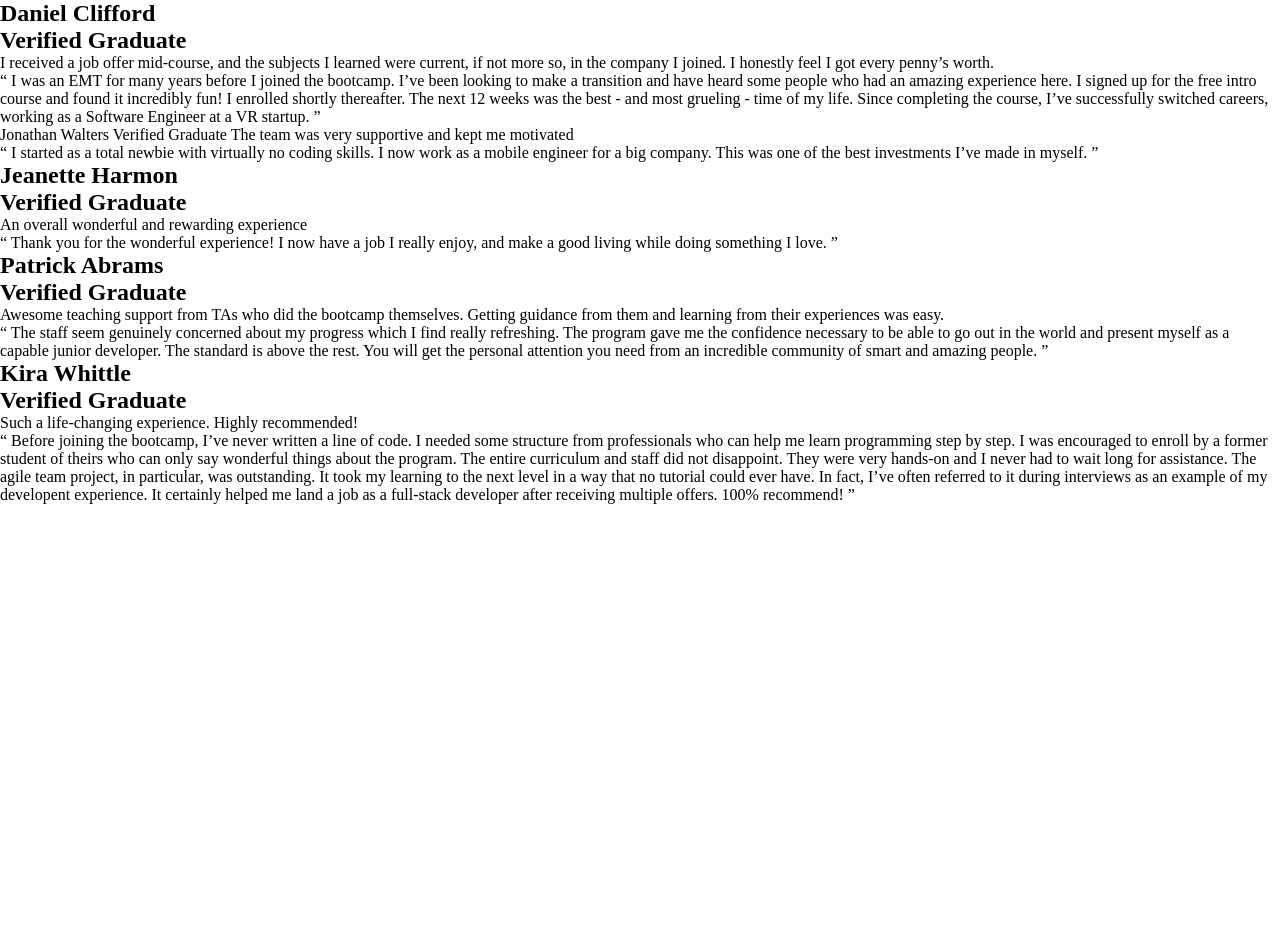
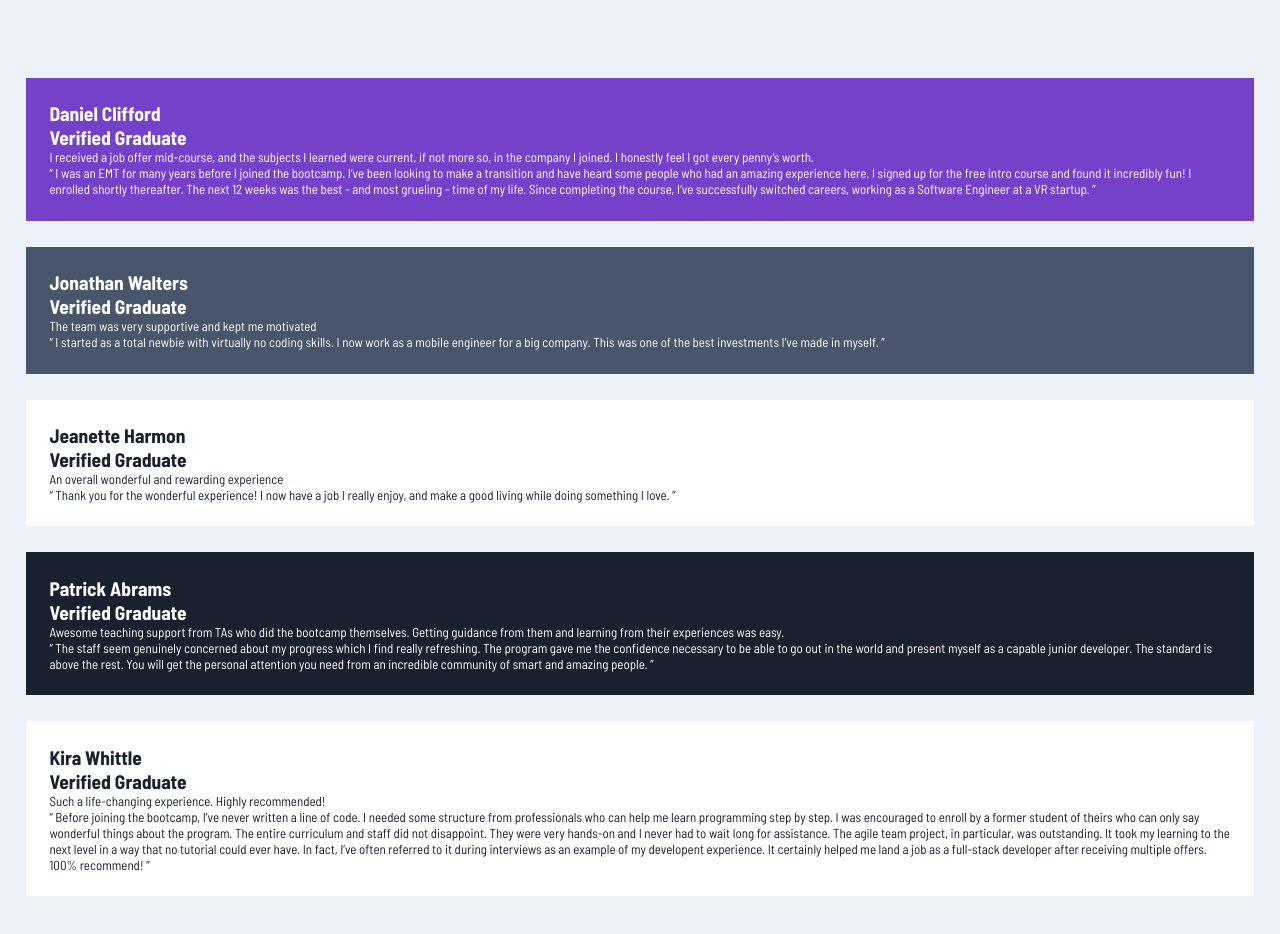
Before and after one commit to rckash/testimonials-grid-section, a plain HTML site: page index.html in a window 1280 px wide. Before the commit the page ends 800 px from the top, so only its background shows below. Drawn offline with Linux system fonts and the light colour scheme.

Commit message:
Create basic card styling

```diff
--- a/index.html
+++ b/index.html
@@ -17,7 +17,7 @@
   </head>
   <body>
     <main>
-      <section>
+      <section class="violet card">
         <h1>Daniel Clifford</h1>
         <h2>Verified Graduate</h2>
         <p>
@@ -36,21 +36,17 @@
         </p>
       </section>
 
-      <section>
-        <h1></h1>
-        <h2></h2>
-        <p></p>
-        <p></p>
-        Jonathan Walters Verified Graduate The team was very supportive and kept
-        me motivated
-
+      <section class="gray card">
+        <h1>Jonathan Walters</h1>
+        <h2>Verified Graduate</h2>
+        <p>The team was very supportive and kept me motivated</p>
         <p>
           “ I started as a total newbie with virtually no coding skills. I now
           work as a mobile engineer for a big company. This was one of the best
           investments I’ve made in myself. ”
         </p>
       </section>
-      <section>
+      <section class="white card">
         <h1>Jeanette Harmon</h1>
         <h2>Verified Graduate</h2>
         <p>An overall wonderful and rewarding experience</p>
@@ -60,7 +56,7 @@
         </p>
       </section>
 
-      <section>
+      <section class="black card">
         <h1>Patrick Abrams</h1>
         <h2>Verified Graduate</h2>
         <p>
@@ -78,7 +74,7 @@
         </p>
       </section>
 
-      <section>
+      <section class="white card">
         <h1>Kira Whittle</h1>
         <h2>Verified Graduate</h2>
         <p>Such a life-changing experience. Highly recommended!</p>
--- a/style.css
+++ b/style.css
@@ -1,4 +1,58 @@
+@import url("https://fonts.googleapis.com/css2?family=Barlow+Semi+Condensed:ital,wght@0,100;0,200;0,300;0,400;0,500;0,600;0,700;0,800;0,900;1,100;1,200;1,300;1,400;1,500;1,600;1,700;1,800;1,900&display=swap");
+
 * {
   margin: 0;
   padding: 0;
 }
+
+html {
+  font-size: 13px;
+}
+
+:root {
+  --primary-violet: hsl(263, 55%, 52%);
+  --primary-grayish-blue: hsl(217, 19%, 35%);
+  --primary-blackish-blue: hsl(219, 29%, 14%);
+  --primary-white: hsl(0, 0%, 100%);
+
+  --neutral-gray: hsl(0, 0%, 81%);
+  --neutral-grayish-blue: hsl(210, 46%, 95%);
+}
+
+/* 1. "Verified Graduate" has the same color as the person's name with 50% opacity
+2. Review paragraphs inside the quotations have the same color as well, but are at 70% opacity */
+
+/* - Family: [Barlow Semi Condensed](https://fonts.google.com/specimen/Barlow+Semi+Condensed)
+- Weights: 500, 600 */
+
+main {
+  font-family: "Barlow Semi Condensed", sans-serif;
+  padding: 6rem 2rem 4rem 2rem;
+  background-color: var(--neutral-grayish-blue);
+}
+
+.card {
+  background-color: var(--primary-white);
+  padding: 1.8rem;
+  margin-bottom: 2rem;
+}
+
+.violet {
+  background-color: var(--primary-violet);
+  color: var(--primary-white);
+}
+
+.gray {
+  background-color: var(--primary-grayish-blue);
+  color: var(--primary-white);
+}
+
+.black {
+  background-color: var(--primary-blackish-blue);
+  color: var(--primary-white);
+}
+
+.white {
+  background-color: var(--primary-white);
+  color: var(--primary-blackish-blue);
+}
```
